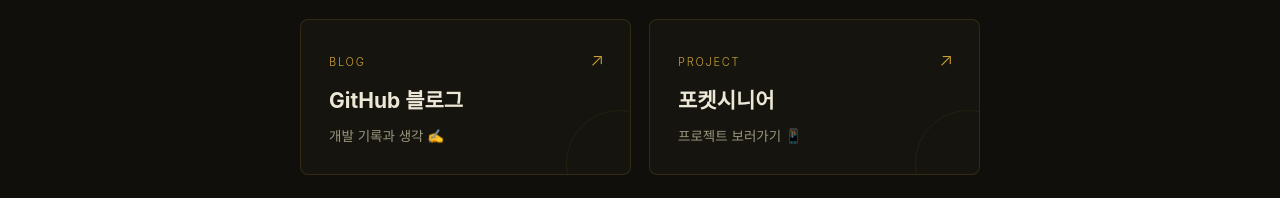
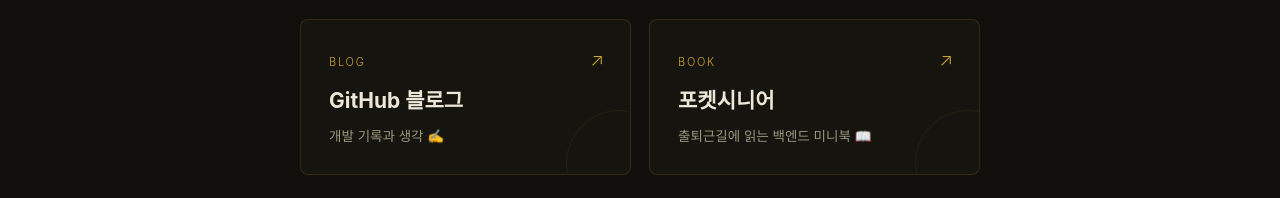
Before and after one commit to iamhardyha/sherpa, a website: page index.html in a window 1280 px wide. Shown: the part 8870-9068 px from the top of the page. Drawn offline with Linux system fonts and the light colour scheme; a web font is replaced by a local one.

Commit message:
docs: 포켓시니어 카드 — '출퇴근길에 읽는 백엔드 미니북'

```diff
--- a/index.html
+++ b/index.html
@@ -454,9 +454,9 @@ section:first-of-type{border-top:none}
         <span class="ar">↗</span>
       </a>
       <a class="linkcard" href="https://iamhardyha.github.io/pocket-senior/" target="_blank" rel="noopener">
-        <span class="k">Project</span>
+        <span class="k">Book</span>
         <div class="t">포켓시니어</div>
-        <div class="d">프로젝트 보러가기 📱</div>
+        <div class="d">출퇴근길에 읽는 백엔드 미니북 📖</div>
         <span class="ar">↗</span>
       </a>
     </div>
```
